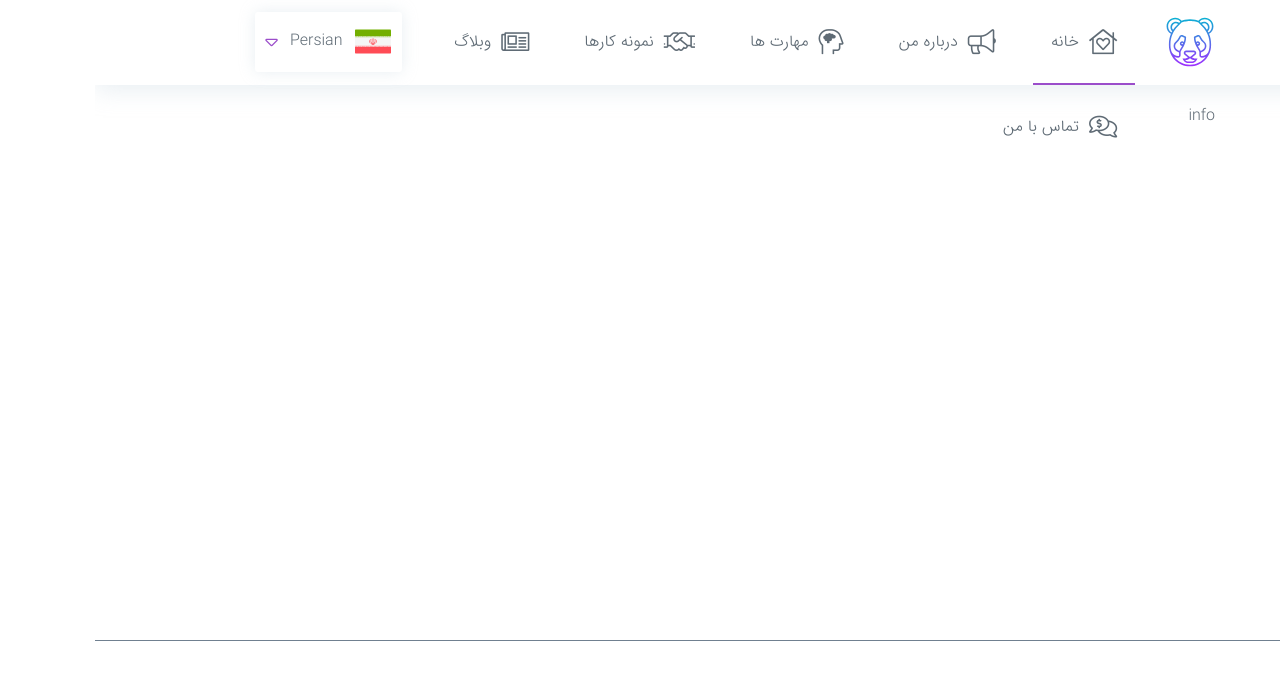
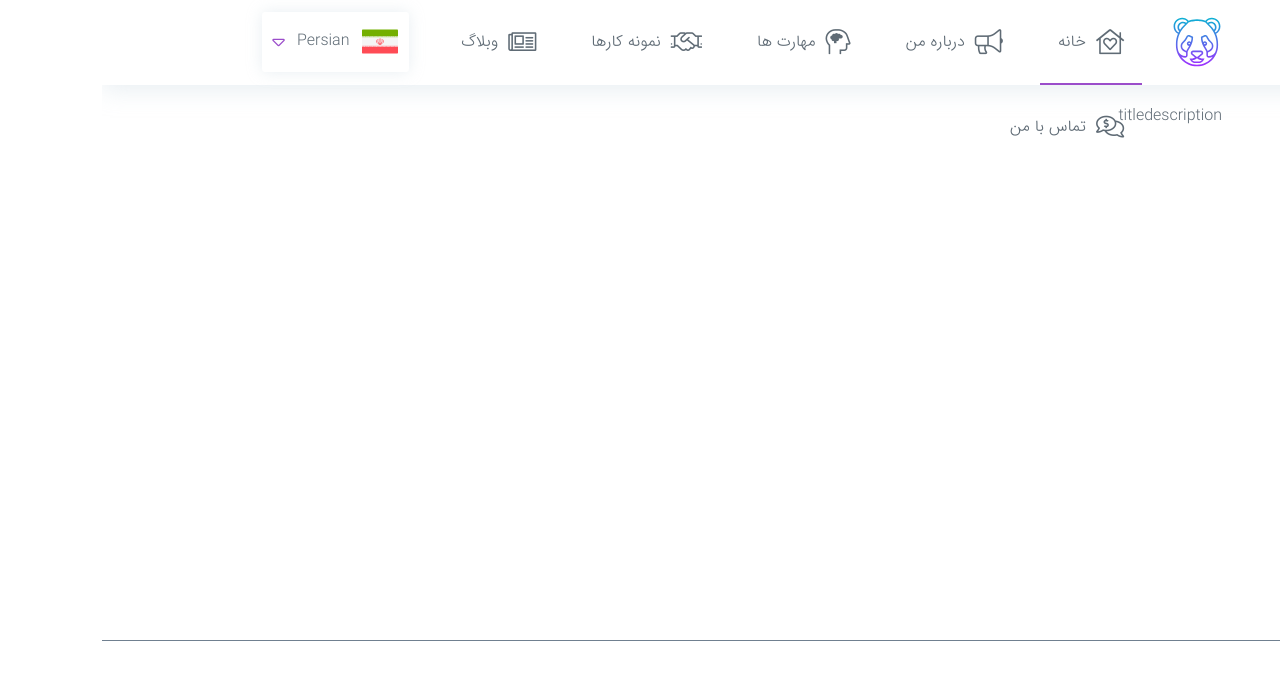
Before and after one commit to nerdpanda-ir/NerdPanda.Me, a React (Create React App) app: page / in a window 1280 px wide. Shown: the top 680 px of the page. Built offline with nearby package versions, Linux system fonts and the light colour scheme.

Commit message:
[file]{Info.js}-> add component col and infoTitle and InfoDescription and use !!!!

```diff
--- a/src/components/Page/index/Header/Speciality/Info/Info.js
+++ b/src/components/Page/index/Header/Speciality/Info/Info.js
@@ -1,12 +1,18 @@
 /*====   import Sctipt    ====*/
     import React from 'react';
+    import Col from "../../../../../items/Col/Col";
+    import InfoTitle from "./InfoTitle/InfoTitle";
+    import InfoDescription from "./InfoDescription/InfoDescription";
 /*====   import Sctipt    ====*/
 export default class Info extends React.Component{
     render() {
         let result =
             (
                 <React.Fragment>
-                    info
+                    <Col className='col-6 disIB'>
+                        <InfoTitle />
+                        <InfoDescription />
+                    </Col>
                 </React.Fragment>
             );
         return result;
```
